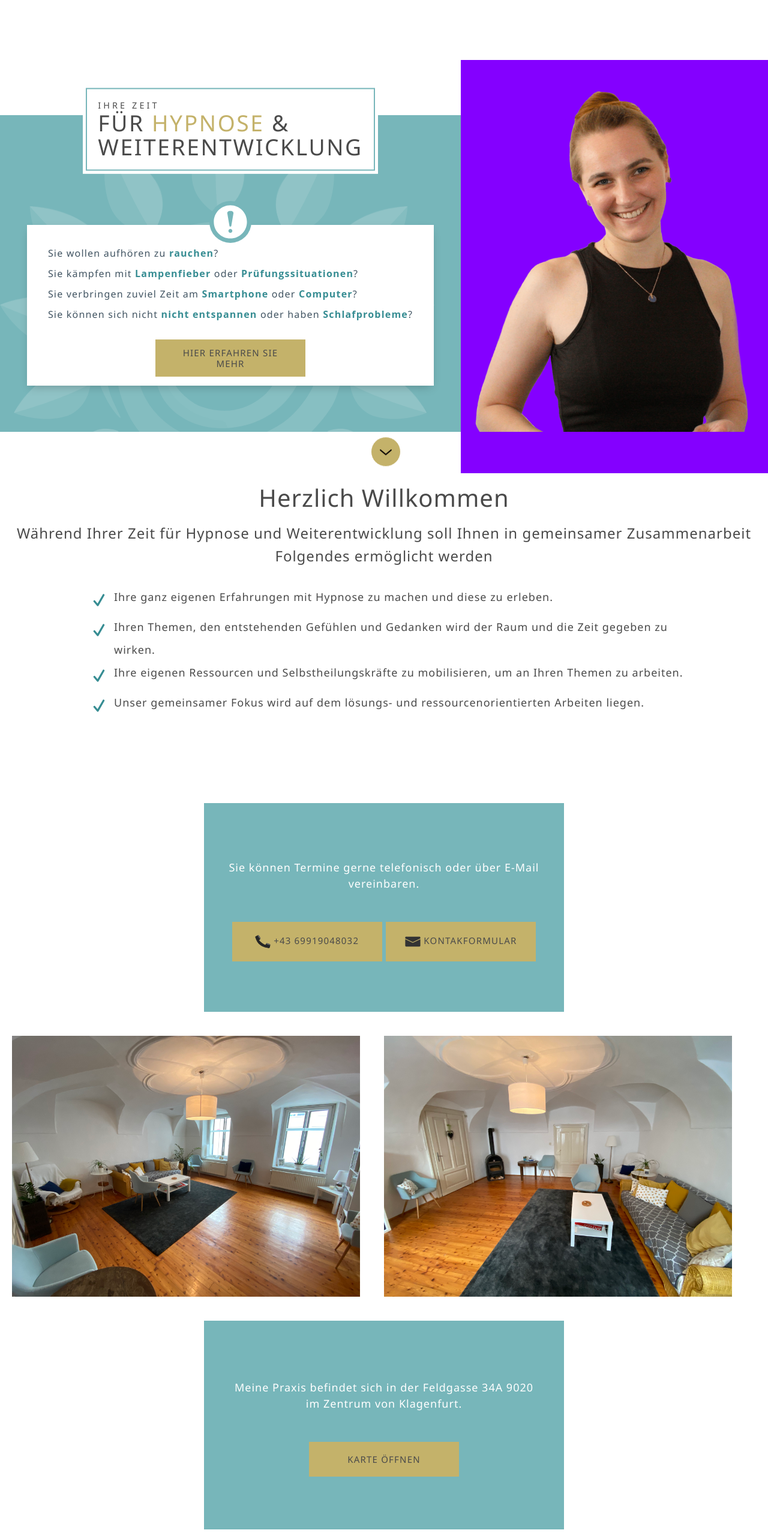
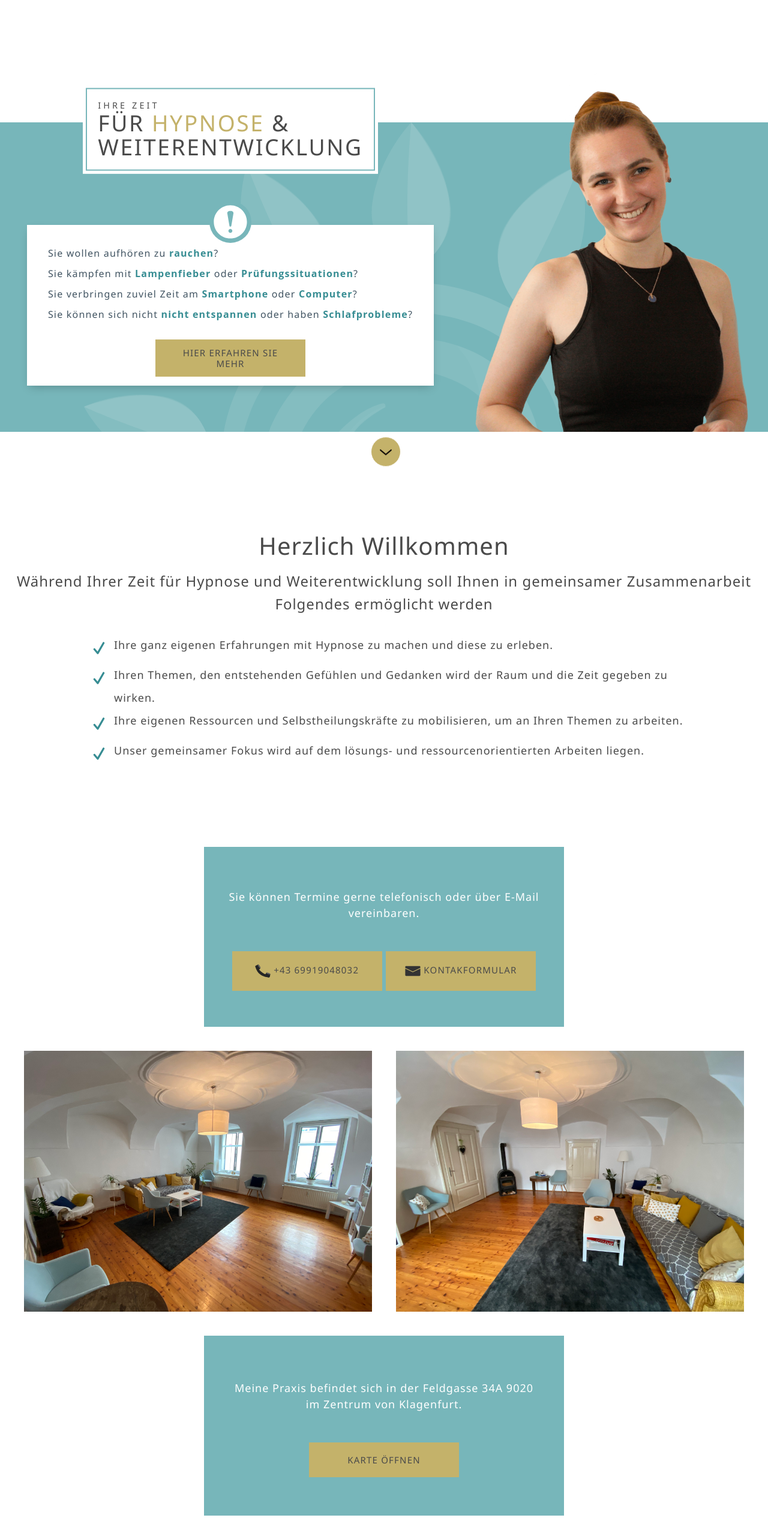
Before and after one commit to lauhard/lisamarieloof, a SvelteKit app: page / in a window 1280 px wide. Shown: the top 2566 px of the page at 60% size. Built offline with nearby package versions, Linux system fonts and the light colour scheme.

Commit message:
mainpage responsive

```diff
--- a/src/routes/+page.svelte
+++ b/src/routes/+page.svelte
@@ -53,7 +53,7 @@
     <div class="svg-wrapper">
         <LogoSvg
             className="background-svg"
-            height="1000px"
+            height="1500px"
             animation={false}
             --leaves-main="#f0f0f01a"
             --leaves-overlay="#f0f0f01a"
@@ -265,11 +265,10 @@
                 <h2 class="decorator" id="haeufig-gestellte-fragen">
                     Häufig gestellte Fragen
                 </h2>
-                <Faq classNames="faq"/>
+                <Faq classNames="faq" />
             </div>
         </div>
     </div>
-
 </div>
 
 <style lang="scss">
@@ -312,13 +311,13 @@
         background-color: var(--bg-section);
         position: relative;
         :global(.scroll-down) {
-            top:80vh;
+            top: 80vh;
             min-width: 50px;
             width: 50px;
             min-height: 50px;
             height: 50px;
             border-radius: 50%;
-            position: absolute ;
+            position: absolute;
             border: 1px solid white;
             left: calc(50% - 22.5px);
             background: var(--secondary);
@@ -331,20 +330,20 @@
     .background-svg-banner {
         overflow: hidden;
         width: 100%;
-        height:  1200px;
-        max-height: 66vh;
+        height: 660px;
+        max-height: 64.5vh;
         background-color: var(--primary);
         position: absolute;
         // transform: translatY(10%);
         bottom: 10%;
 
         .svg-wrapper {
-            // position: absolute;
-            top: 30px;
-            left: 100px;
-            height: 100%;
-            width: 100%;
-            width: auto;
+            position: absolute;
+            // top: 250px;
+            left: 140px;
+            // height: 100%;
+            // width: 100%;
+            // width: auto;
         }
     }
     .grid {
@@ -362,6 +361,7 @@
         --grid-template-mobile: "";
 
         // --grid-gap: 10px;
+        --grid-row-gap: 4rem;
         --grid-height: auto;
         --grid-min-height: 100dvh;
         --grid-padding: 10px 0 0 0;
@@ -373,7 +373,8 @@
         height: var(--grid-height);
         width: var(--grid-width);
 
-        grid-gap: var(--grid-gap);
+        grid-gap: var(--grid-gap,0px);
+        grid-row-gap: var(--grid-row-gap,0px);
         grid-template-columns: var(--grid-columns-desktop);
         grid-template-rows: var(--grid-rows-desktop);
 
@@ -415,7 +416,7 @@
     }
     .cell:nth-of-type(4) {
         grid-column: auto / span 4;
-        height: auto;
+        height: 100%;
         background-color: var(--bg-current-cell, transparent);
         width: 100vw;
     }
@@ -426,7 +427,7 @@
         width: 100vw;
     }
     .cell:nth-of-type(6) {
-        margin-top: 4rem;
+        // margin-top: 4rem;
     }
     .headline-wrapper,
     .information-wrapper {
@@ -527,14 +528,18 @@
         max-width: var(--content-width);
         height: auto;
         grid-template-columns: repeat(2, minmax(100px, 1fr));
-        grid-auto-rows: minmax(100px, 435px);
-        gap: 40px;
+        grid-auto-rows: minmax(100px, auto);
+        grid-row-gap: 40px;
         width: var(--content-width);
         margin: 0 auto;
+        box-sizing: border-box;
+        justify-content: end;
+        position: relative;
         .image {
             height: 100%;
             width: 100%;
             overflow: hidden;
+            padding: 0 20px;
             img {
                 width: 100%;
                 object-fit: cover;
@@ -546,14 +551,14 @@
             grid-column-start: 1;
             grid-column-end: 4;
             width: 600px;
-            margin: 0 auto;
+            height: 300px;
             display: flex;
             flex-direction: column;
             padding: 20px;
             justify-content: center;
             box-sizing: border-box;
-            height: 80%;
             align-items: center;
+            justify-self: center;
             background-color: var(--primary);
             p {
                 margin-bottom: 30px;
@@ -571,10 +576,6 @@
                 padding: 20px;
                 text-transform: uppercase;
             }
-        }
-        .contact{
-            bottom: 0px;
-            margin-top: 7%;
         }
     }
     .hypnose-wrapper {
@@ -644,13 +645,12 @@
         min-height: 440px;
         display: flex;
         flex-direction: column;
-
     }
 
     @media screen and (max-width: 1460px) {
         .grid {
             .cell:nth-of-type(2) {
-                background-color: rgb(132, 0, 255);
+                // background-color: rgb(132, 0, 255);
                 .profile-image-wrapper {
                     width: 100%;
                     img {
@@ -666,12 +666,8 @@
             .cell:nth-of-type(2) {
                 grid-column: auto / span 4;
                 width: 100vw;
-                background-color: red;
-
             }
             .cell:nth-of-type(1) {
-                background-color: rgb(0, 255, 255);
-
                 height: 700px;
             }
             .cell:nth-of-type(2) {
@@ -684,7 +680,6 @@
                     position: relative;
                     justify-content: center;
                     align-items: start;
-                    background-color: #00ffc8;
                     bottom: 0;
                     left: 0;
                     height: auto;
@@ -693,8 +688,35 @@
                         position: relative;
                         width: 100%;
                         max-width: 600px;
+                    }
+                }
+            }
+            .subgrid-praxis {
+                display: grid;
+                position: relative;
+                max-width: 100vw;
+                height: auto;
 
+                grid-template-columns: repeat(2, minmax(100px, 1fr));
+                .image {
+                    justify-self: center;
+                    grid-column-start: 1;
+                    grid-column-end: 4;
+                    height: 100%;
+                    max-width: 800px;
+                    max-height:400px;
+                    width: 100%;
+                    overflow: hidden;
+                    img {
+                        width: 100%;
+                        justify-self: center;
+                        object-fit: contain;
+                        // object-position: 0px -50px;
                     }
+                }
+                .contact, .map{
+                    max-width:760px;
+                    width: 100%;
                 }
             }
         }
@@ -703,7 +725,7 @@
     @media screen and (max-width: 992px) {
         .grid {
             .cell:nth-of-type(2) {
-                background-color: rgb(255, 0, 230);
+                // background-color: rgb(255, 0, 230);
                 .profile-image-wrapper {
                     width: 100%;
                     img {
@@ -716,7 +738,7 @@
     @media screen and (max-width: 576px) {
         .grid {
             .cell:nth-of-type(2) {
-                background-color: rgb(255, 221, 0);
+                // background-color: rgb(255, 221, 0);
                 .profile-image-wrapper {
                     width: 100%;
                     img {
@@ -729,7 +751,7 @@
     @media screen and (max-width: 380px) {
         .grid {
             .cell:nth-of-type(2) {
-                background-color: rgb(72, 255, 0);
+                // background-color: rgb(72, 255, 0);
                 .profile-image-wrapper {
                     width: 100%;
                     img {
```
Lines whose indentation alone changed are shown as unchanged.
